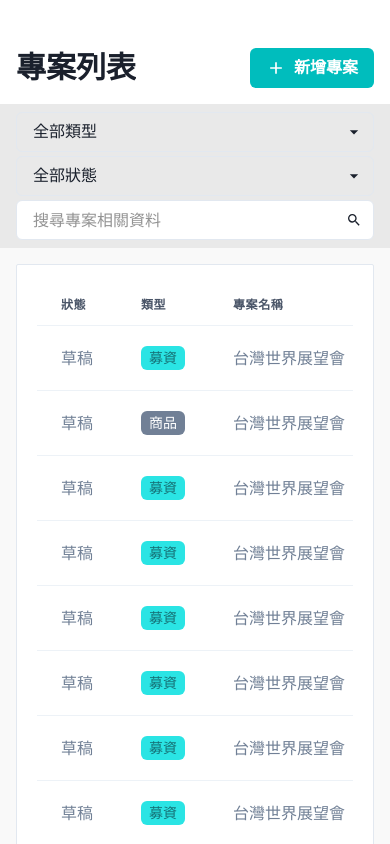
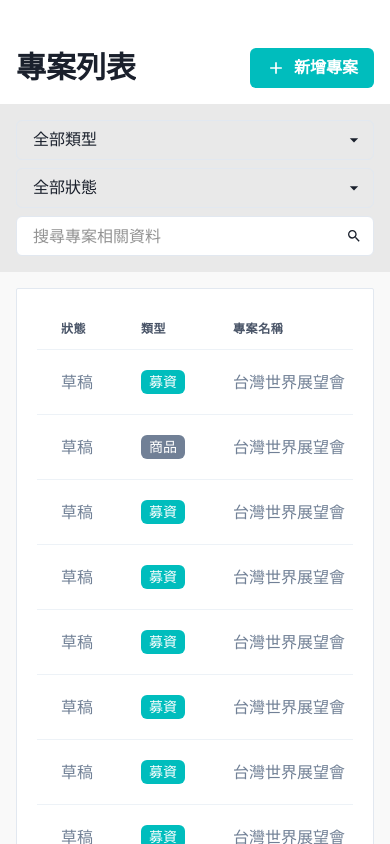
Before and after one commit to gn00678465/TripPlus-admin, a Next.js app: page /admin/projects in a window 390 px wide. Shown: the top 844 px of the page. Built offline with nearby package versions, Linux system fonts and the light colour scheme.

Commit message:
chore: 調整募資 tag 顏色樣式與手機板樣式

```diff
--- a/src/pages/admin/projects/index.tsx
+++ b/src/pages/admin/projects/index.tsx
@@ -228,7 +228,7 @@ const AdminProjects = () => {
     switch (value) {
       case '募資':
         return (
-          <Tag colorScheme="primary" bgColor="primary.400">
+          <Tag colorScheme="primary" bgColor="primary.500" color="white">
             {value}
           </Tag>
         );
@@ -276,9 +276,9 @@ const AdminProjects = () => {
             新增專案
           </Button>
         </div>
-        <div ref={searchRef} className="flex bg-gray-200 p-4 py-2  sm:px-12">
+        <div ref={searchRef} className="flex bg-gray-200 p-4 sm:px-12 md:py-2">
           <div className="hidden sm:block sm:shrink-0 md:w-0 xl:w-3/5"></div>
-          <div className="flex w-full flex-col items-center justify-end gap-y-1 sm:flex-row sm:gap-2 sm:gap-y-0">
+          <div className="flex w-full flex-col items-center justify-end gap-y-2 sm:flex-row sm:gap-2 sm:gap-y-0">
             <Select
               className="w-full xs:w-1/3 xs:shrink-0"
               icon={<MdArrowDropDown />}
```
